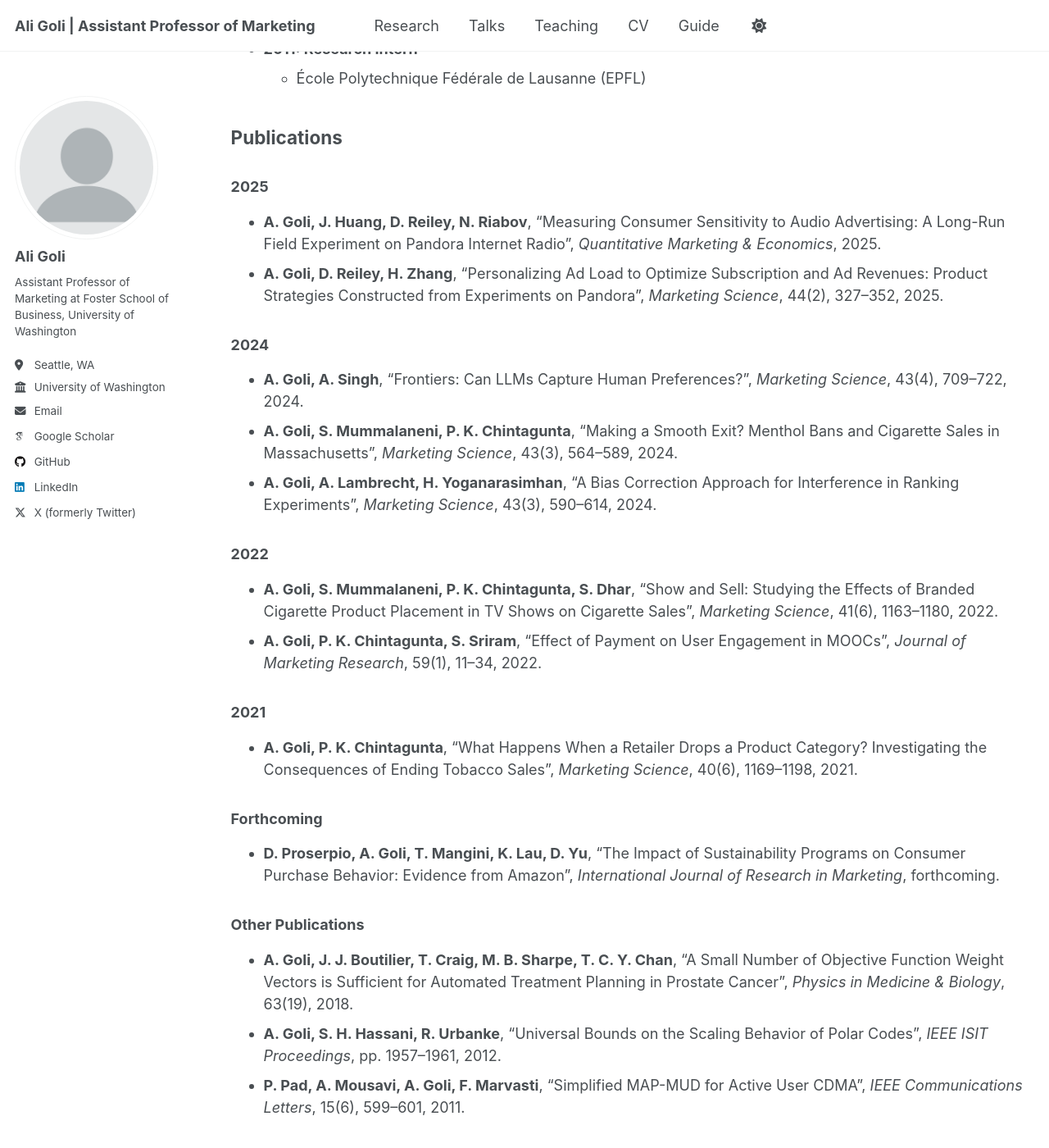
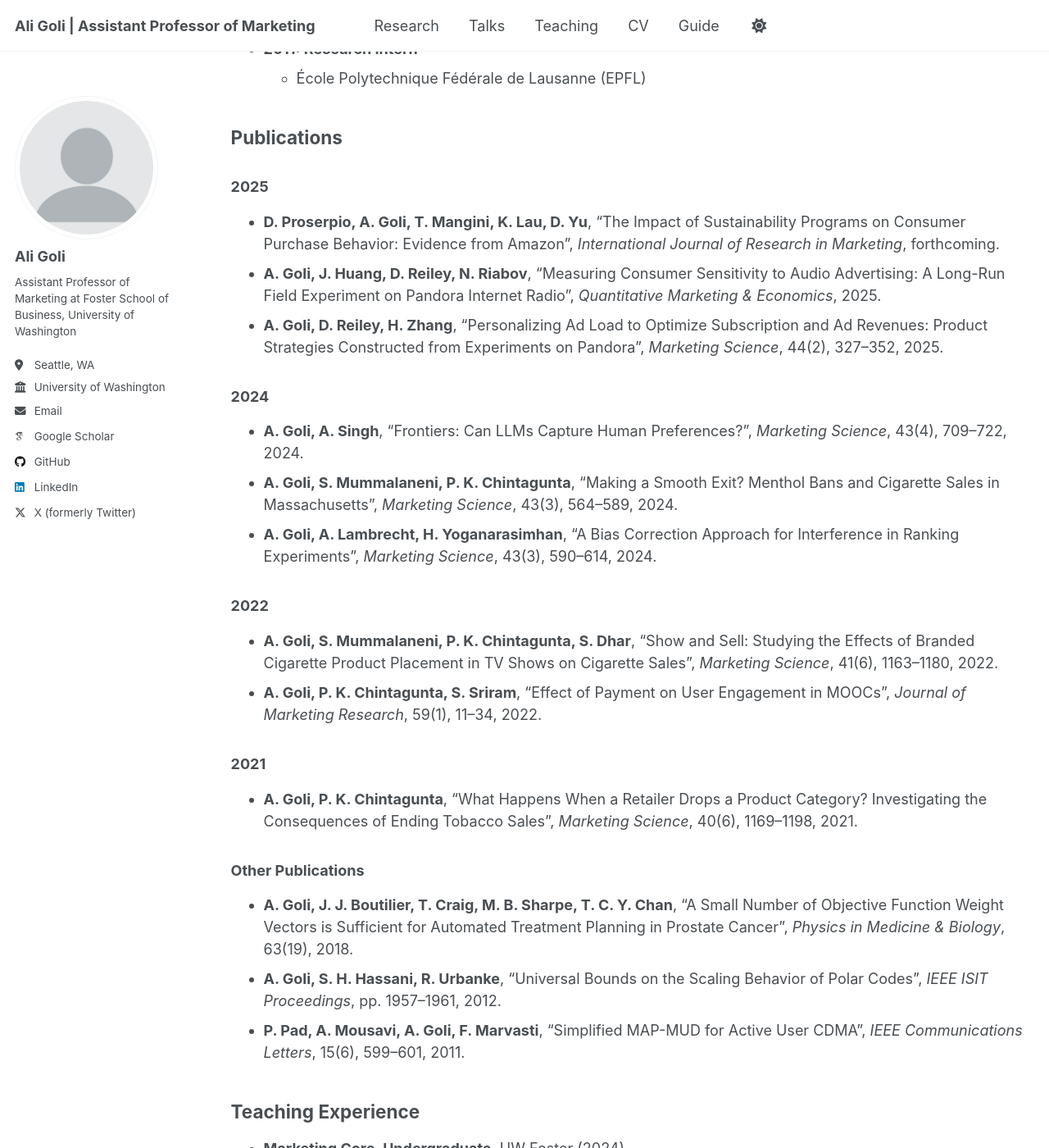
Before and after one commit to golialii/golialii.github.io, a Jekyll site: the page built from _pages/cv.md, in a window 1280 px wide and 1400 px high, scrolled down 864 px. Shown: the whole window at 82% size. Built offline with Jekyll 4.4.1, drawn with Linux system fonts in a browser that asks for light colours; some web fonts are replaced; part of the change alters nothing that is shown.

Commit message:
Update cv.md

```diff
--- a/_pages/cv.md
+++ b/_pages/cv.md
@@ -43,6 +43,7 @@ redirect_from:
 ## Publications
 
 ### 2025
+* **D. Proserpio, A. Goli, T. Mangini, K. Lau, D. Yu**, "The Impact of Sustainability Programs on Consumer Purchase Behavior: Evidence from Amazon", *International Journal of Research in Marketing*, forthcoming.
 * **A. Goli, J. Huang, D. Reiley, N. Riabov**, "Measuring Consumer Sensitivity to Audio Advertising: A Long-Run Field Experiment on Pandora Internet Radio", *Quantitative Marketing & Economics*, 2025.
 * **A. Goli, D. Reiley, H. Zhang**, "Personalizing Ad Load to Optimize Subscription and Ad Revenues: Product Strategies Constructed from Experiments on Pandora", *Marketing Science*, 44(2), 327–352, 2025.
 
@@ -58,8 +59,6 @@ redirect_from:
 ### 2021
 * **A. Goli, P. K. Chintagunta**, "What Happens When a Retailer Drops a Product Category? Investigating the Consequences of Ending Tobacco Sales", *Marketing Science*, 40(6), 1169–1198, 2021.
 
-### Forthcoming
-* **D. Proserpio, A. Goli, T. Mangini, K. Lau, D. Yu**, "The Impact of Sustainability Programs on Consumer Purchase Behavior: Evidence from Amazon", *International Journal of Research in Marketing*, forthcoming.
 
 ### Other Publications
 * **A. Goli, J. J. Boutilier, T. Craig, M. B. Sharpe, T. C. Y. Chan**, "A Small Number of Objective Function Weight Vectors is Sufficient for Automated Treatment Planning in Prostate Cancer", *Physics in Medicine & Biology*, 63(19), 2018.
```
